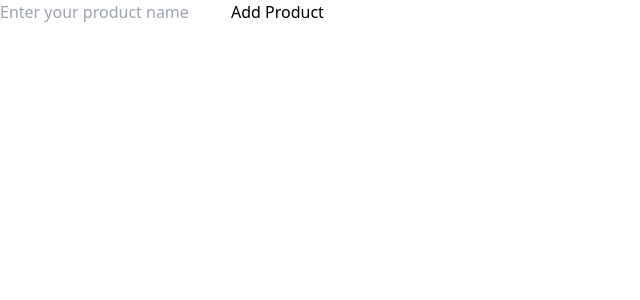
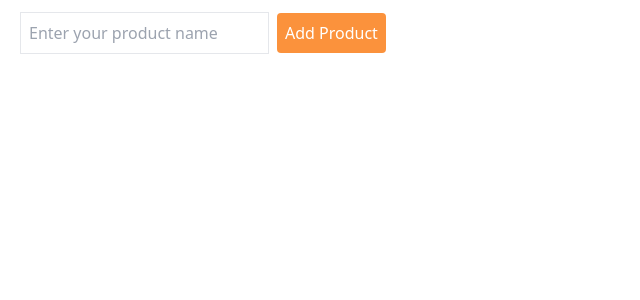
Before and after one commit to FahadAbdulQayyum/contextApi, a Next.js app: page / in a window 1280 px wide. Shown: the top 300 px of the page, without its empty margins (0-640 px from the left). Built offline with nearby package versions, Linux system fonts and the light colour scheme.

Commit message:
specific update highlight

```diff
--- a/src/global/GlobalState.js
+++ b/src/global/GlobalState.js
@@ -5,7 +5,9 @@ import globalReducer from "./globalReducer";
 const GlobalState = props => {
 
     const initialState = {
-        products: []
+        products: [],
+        // update: false
+        update: null
     }
 
     useEffect(() => {
@@ -30,13 +32,19 @@ const GlobalState = props => {
         type: 'DeleteProduct', payload: id
     })
 
+    const updateProduct = id => dispatch({
+        type: 'UpdateProduct', payload: id
+    })
+
     // const deleteProduct = id => console.log('iddd', id)
 
     return <globalContext.Provider
         value={{
             products: state.products,
+            update: state.update,
             addProduct: addProduct,
-            deleteProduct: deleteProduct
+            deleteProduct: deleteProduct,
+            updateProduct: updateProduct
         }
         }
     >
--- a/src/global/globalReducer.js
+++ b/src/global/globalReducer.js
@@ -18,8 +18,16 @@ const globalReducer = (state, action) => {
             return {
                 ...state,
                 products: state.products.filter(v => v.id !== action.payload),
-                // ls: localStorage.setItem('pd', JSON.stringify([...state.products.filter(v => v.id !== state.payload)]))
                 ls: localStorage.setItem('pd', JSON.stringify([...state.products.filter(v => v.id !== action.payload)]))
+            }
+        case 'UpdateProduct':
+            console.log('UpdateProduct function called')
+            return {
+                ...state,
+                // update: true,
+                update: action.payload,
+                // products: state.products.filter(v => v.id !== action.payload),
+                // ls: localStorage.setItem('pd', JSON.stringify([...state.products.filter(v => v.id !== action.payload)]))
             }
         default: return { ...state }
     }
--- a/src/pages/index.js
+++ b/src/pages/index.js
@@ -8,7 +8,7 @@ const Index = () => {
 
   const [product, setProduct] = useState()
 
-  const { deleteProduct, addProduct, products } = useContext(globalContext)
+  const { update, updateProduct, deleteProduct, addProduct, products } = useContext(globalContext)
 
   const onFormSubmit = e => {
     e.preventDefault();
@@ -19,13 +19,13 @@ const Index = () => {
   }
 
   return (
-    <div>
+    <div className='mx-5 my-3'>
       <form onSubmit={onFormSubmit}>
-        <input type='text' value={product} placeholder='Enter your product name' onChange={e => setProduct(e.target.value)} />
-        <input type='submit' value='Add Product' />
+        <input type='text' value={product} placeholder='Enter your product name' onChange={e => setProduct(e.target.value)} className='border p-2' />
+        <input type='submit' value='Add Product' className='p-2 bg-orange-400 rounded text-white ml-2' />
       </form>
       <>
-        <ul className="list-disc list-inside">{products?.map(v => <div className='flex justify-between' key={v.id}><li> {v.product}</li><div className='flex justify-between w-28 bg-slate-300'><button onClick={() => deleteProduct(v.id)}>Delete</button><button>Update</button></div></div>).reverse()}</ul >
+        <ul className="list-disc list-inside">{products?.map(v => <div className={`flex justify-between bg-orange-300 my-1 ${update === v.id ? 'bg-stone-800' : 'bg-orange-300'}`} key={v.id} ><li> {v.product}</li><div className='flex justify-between w-28 bg-slate-300'><button onClick={() => deleteProduct(v.id)}>Delete</button><button onClick={() => updateProduct(v.id)}>Update</button></div></div>).reverse()}</ul >
       </>
     </div >
   )
```
